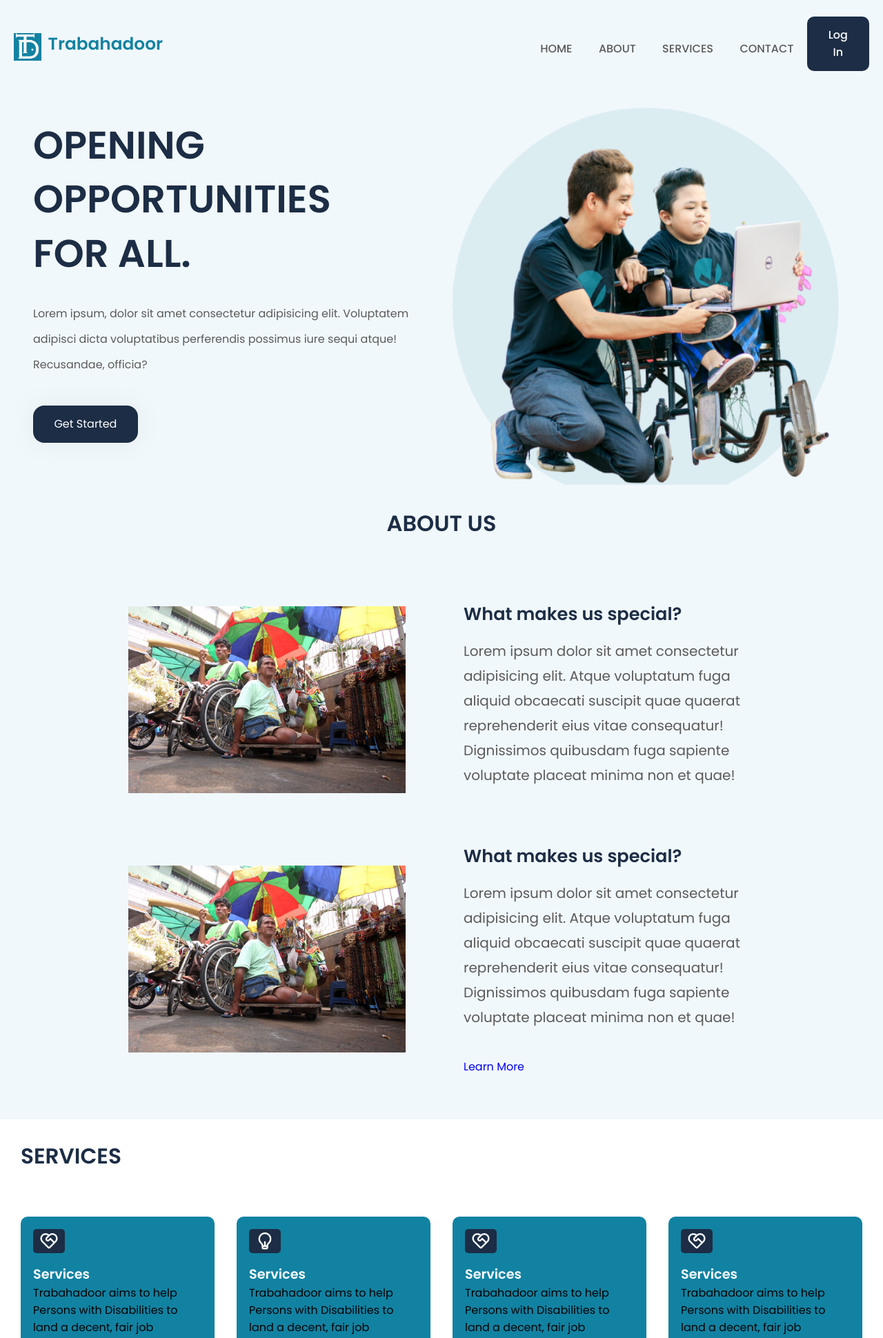
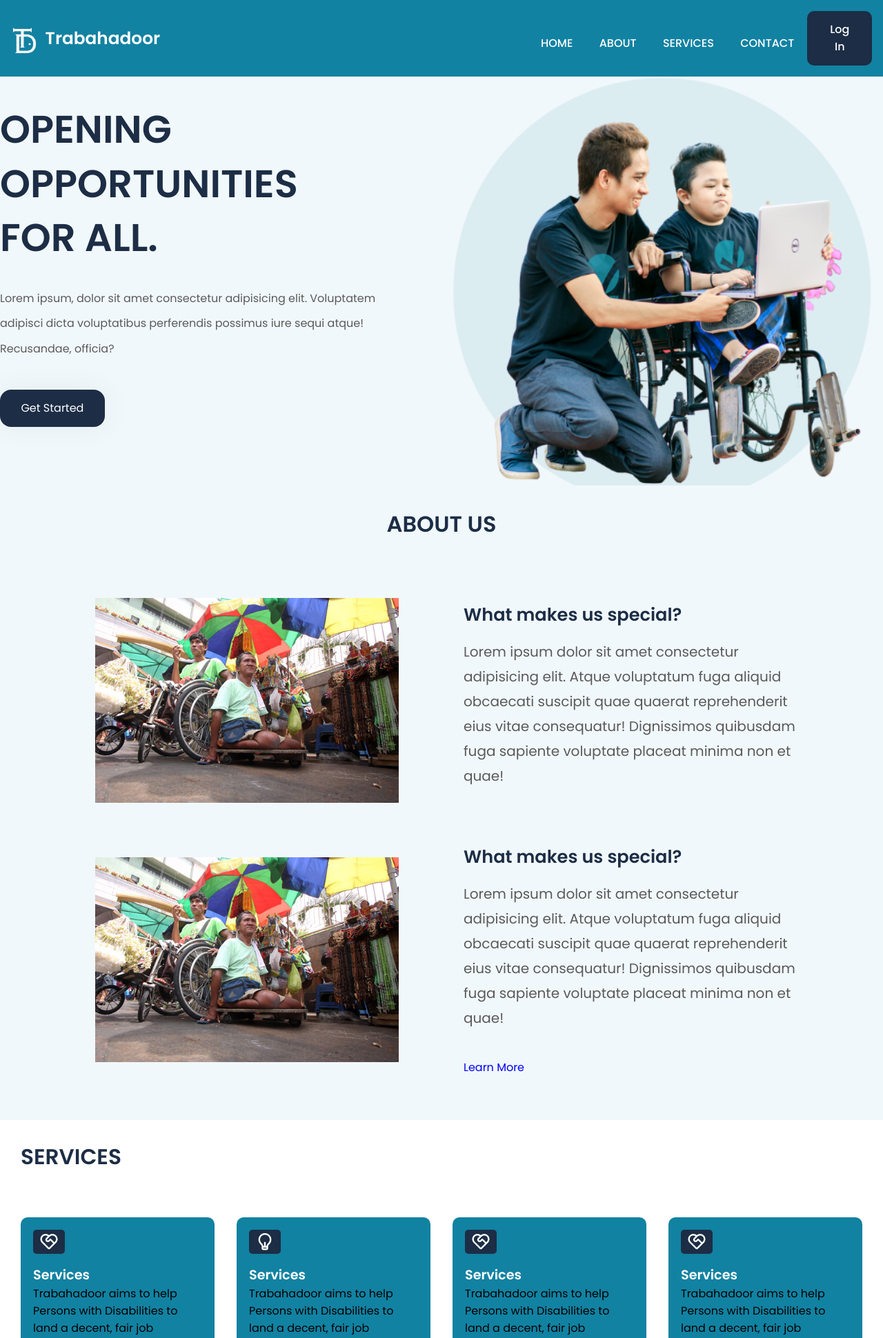
Before and after one commit to carla-dimaandal/TrabahadoorJobPortal, a PHP site: page / in a window 1280 px wide. Shown: the top 1940 px of the page at 69% size. Run offline with PHP 8.4, Linux system fonts and the light colour scheme.

Commit message:
Update style.css

```diff
--- a/style.css
+++ b/style.css
@@ -28,7 +28,7 @@ a{
     text-decoration:none;
 }
 .big-wrapper{
-    padding:1rem 0 2rem;
+    /* padding:1rem 0 2rem; */
     width:100%;
     min-height:100vh;
     overflow:hidden;
@@ -42,10 +42,23 @@ a{
     max-width:81rem;
     width:100%;
     margin:0 auto;
-    padding: 0 3rem;
-    z-index:10;
+    /* padding: 0 3rem; */
+}
+nav{
+    color:#fff;
+}
+header{
+    padding:1rem;
+    top:0;
+    left:0;
+    background-color: var(--primaryColor);
+    width:100%;
+    position:fixed;
+    margin-bottom:1.5rem;
+    z-index:1000;
 }
 header .container{
+    background-color: #fff;
     display:flex;
     justify-content: space-between;
     align-items: center;
@@ -61,7 +74,7 @@ header .container{
     margin-top:0.6rem;
 }
 .logo h3{
-    color:var(--primaryColor);
+    color:var(--whiteColor);
     font-size: 1.55rem;
     line-height:1.2;
     font-weight:700;
@@ -74,8 +87,8 @@ header .container{
     align-items: center;
     list-style: none;
     position: relative;
-    background-color: #f1f8fc;
-    padding: .5rem 1.25rem;
+    /* background-color: #f1f8fc; */
+    /* padding: .5rem 1.25rem; */
 }
 
 .menu{
@@ -86,7 +99,7 @@ header .container{
 }
 
 .menu li a{
-    color:var(--textColor);
+    color:var(--whiteColor);
     margin:auto;
     display:inline-block;
     padding: 1.2rem;
@@ -174,6 +187,9 @@ header .container{
         padding: 10px;
         color: var(--whiteColor);
     }
+    .showcase-area{
+        padding-top:15%;
+    }
 
     .open-menu , .close-menu {display: block;}
     #check:checked ~ .menu {right: 0;}
@@ -198,6 +214,9 @@ header .container{
         margin-top: 10px;
         padding: 10px;
         color: var(--whiteColor);
+    }
+    .showcase-area{
+        padding-top:15%;
     }
     .open-menu , .close-menu {display: block;}
     #check:checked ~ .menu {right: 0;}
@@ -236,8 +255,24 @@ header .container{
     background-color:var(--primaryColor);
     transform: scale(1) !important;
 }
+/* .menu .btn2{
+    display:inline-block;
+    padding: .9rem 1.9rem;
+    color: var(--textColor) !important;
+    background-color:#f1f8fc;
+    border-radius: 16px;
+    text-transform:capitalize;
+    transition: .3s;
+    justify-items:center;
+}
+.menu .btn2:hover{
+    background-color:var(--blueColor);
+    color:#fff;
+    transform: scale(1) !important;
+} */
 
 .showcase-area .container{
+    padding-top:5%;
     display:grid;
     grid-template-columns: repeat(2,1fr);
     align-items:center;
```
